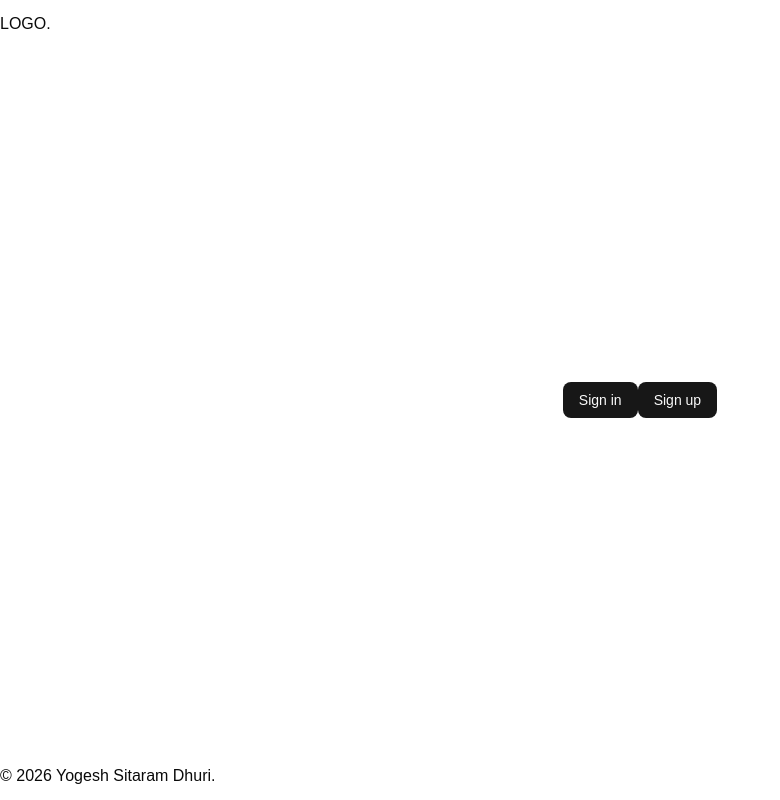
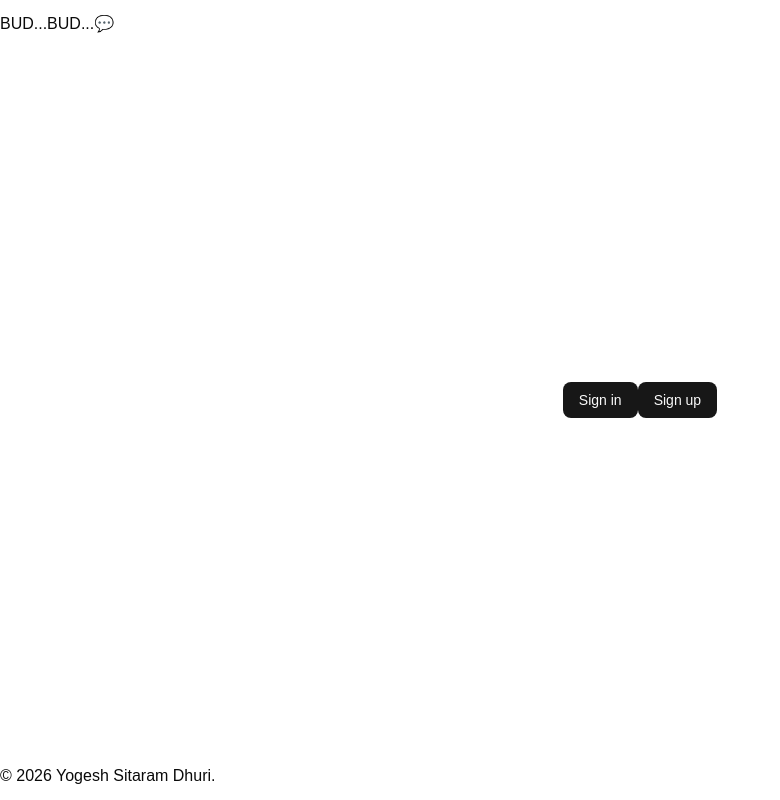
Before and after one commit to ysdhuri312/bud-bud-chatapp-ai-powered, a React (Vite) app in the folder frontend/: page / in a window 1280 px wide. Shown: the whole page, without its empty margins (0-780 px from the left). Built offline with nearby package versions, Linux system fonts and the light colour scheme; no server answers.

Commit message:
Update app name in header

```diff
--- a/frontend/src/components/layout/Header.tsx
+++ b/frontend/src/components/layout/Header.tsx
@@ -5,7 +5,7 @@ export default function Header() {
     <header className=''>
       <div className='container mx-auto'>
         <div className='flex justify-between py-3 mb-7'>
-          <p>LOGO.</p>
+          <p>BUD...BUD...💬</p>
           <div className='flex gap-1'>
             <Show when='signed-in'>
               <UserButton />
```
